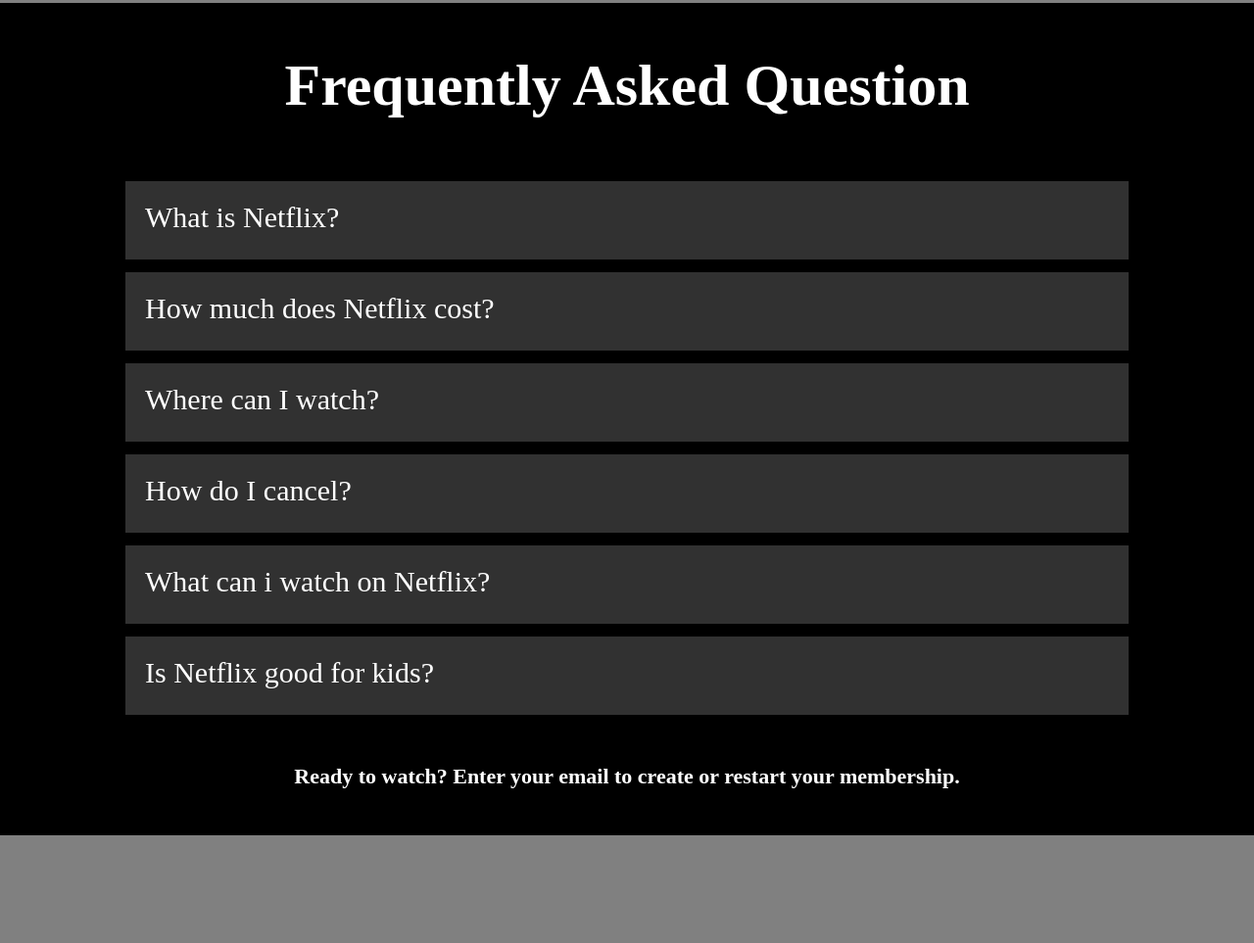
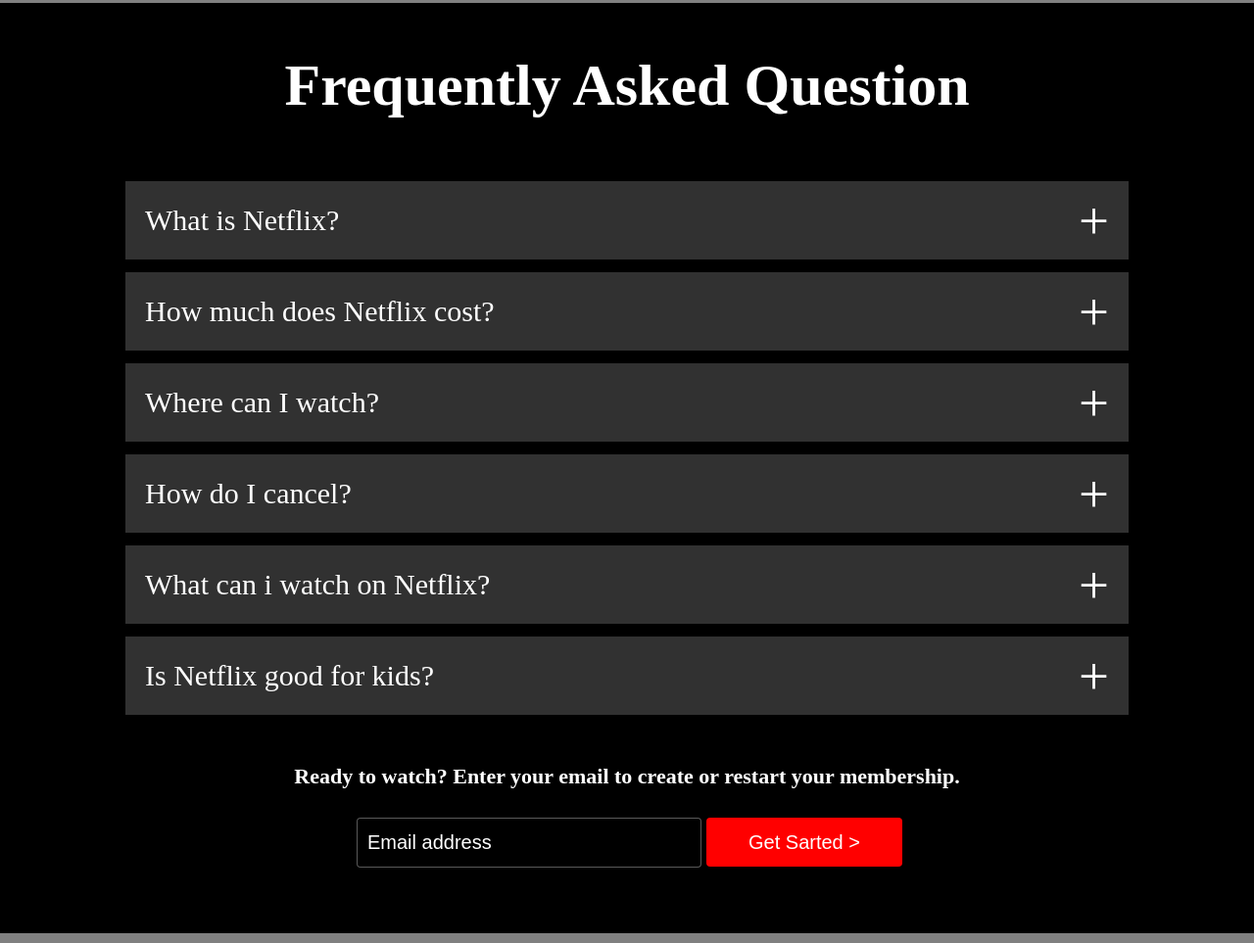
Before and after one commit to MrMuhammadIrfan/Netflix, a plain HTML site: page index.html in a window 1280 px wide. Shown: the part 3006-3969 px from the top of the page at 98% size. Before the commit the page ends 3869 px from the top, so only its background shows below. Drawn offline with Linux system fonts and the light colour scheme.

Commit message:
herosection3 completed

```diff
--- a/index.html
+++ b/index.html
@@ -265,7 +265,7 @@
         /* section3 */
         .herosection3{
             width: 100%;
-            height: 850px;
+            height: 950px;
             margin:10px 0;
 
             background-color: rgb(0, 0, 0);
@@ -286,20 +286,59 @@
             margin-top: 13px;
             color: white;
             font-size: 30px;
-
-
-
+        }
+        .box1:hover,.box2:hover,.box3:hover,.box4:hover,.box4:hover,.box5:hover,.box6:hover{
+            background-color: rgba(128, 128, 128, 0.521);
 
         }
         .box p{
             padding: 20px;
         }
+        .box1,.box2,.box3,.box4,.box5,.box6{
+         display: flex;
+         justify-content: space-between;
+         align-items: center;
+
+
+
+        }
+        .box span{
+            margin-right: 20px;
+            font-size: 55px;
+        }
 
         .text1 h1{
+            height: 5px;
             color: white;
             font-size: 22px;
             text-align: center;
+            /* border: 1px solid orange; */
         }
+        .button{
+            width: 100%;
+            height: 60px;
+            /* border: 1px solid oldlace; */
+            display: flex;
+            justify-content: center;
+
+        }
+
+        .button input{
+            font-size: 20px;
+            font-weight: 200;
+            color: white;
+            width: 350px;
+            height: 49px;
+            background-color: rgba(0, 0, 0, 0.281);
+            border: 1px solid rgba(255, 255, 255, 0.349);
+            border-radius: 4px;
+            caret-color: rgb(255, 0, 0);
+            margin: 0 5px;
+
+
+        }
+
+
     </style>
 </head>
 
@@ -368,17 +407,20 @@
     <div class="herosection3">
         <h1>Frequently Asked Question</h1>
         <div class="box">
-            <div class="box1"><p>What is Netflix?</p></div>
-            <div class="box2"><p>How much does Netflix cost? </p></div>
-            <div class="box3"><p>Where can I watch?</p></div>
-            <div class="box4"><p>How do I cancel?</p></div>
-            <div class="box5"><p>What can i watch on Netflix?</p></div>
-            <div class="box6"><p>Is Netflix good for kids?</p></div>
+            <div class="box1"><p>What is Netflix?</p> <span>+</span></div>
+            <div class="box2"><p>How much does Netflix cost? </p><span>+</span></div>
+            <div class="box3"><p>Where can I watch?</p><span>+</span></div>
+            <div class="box4"><p>How do I cancel?</p><span>+</span></div>
+            <div class="box5"><p>What can i watch on Netflix?</p><span>+</span></div>
+            <div class="box6"><p>Is Netflix good for kids?</p><span>+</span></div>
         </div>
         <div class="text1">
             <h1>Ready to watch? Enter your email to create or restart your membership.</h1>
 
+
         </div>
+        <div class="button"><input type="text" name="" placeholder="Email address" id="">
+            <button class="btn1">Get Sarted <span> ></span></button></div>
 
 
     </div>
```
